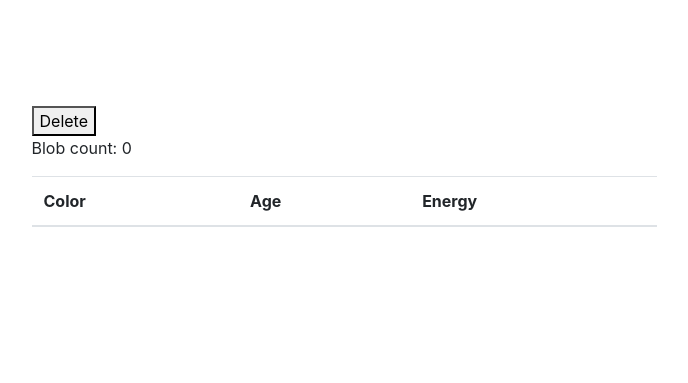
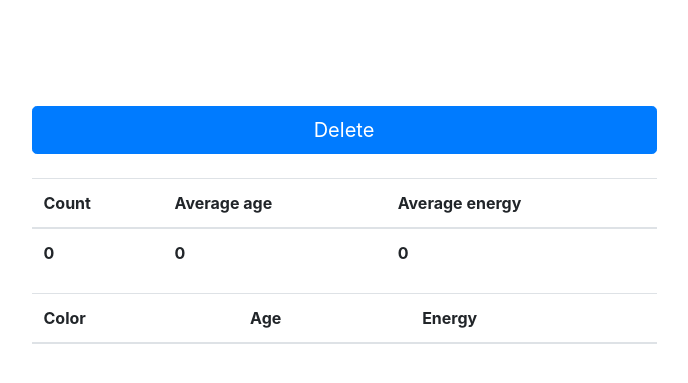
Before and after one commit to tomkarw/gis-of-life, a Django app: page /game/Sample/ in a window 1280 px wide. Shown: the part 56-439 px from the top of the page, without its empty margins (296-984 px from the left). Run offline with Django 3.2, Linux system fonts and the light colour scheme; a user stored in the database is signed in; tables that the repository leaves empty hold one stand-in row (values such as "Sample post"); grey boxes marked "Sample" are stand-in pictures; data that the repository does not hold is empty; some libraries are stand-ins or nearby versions.

Commit message:
finished working game

```diff
--- a/game/blob.py
+++ b/game/blob.py
@@ -42,7 +42,9 @@ def move(blob, move_decision) -> bool:
         blob.x = modulo(blob.x - 1, blob.game.width)
     else:
         blob.x = modulo(blob.x + 1, blob.game.width)
+
     blob.energy -= MOVE_ENERGY_LOSS
+
     if blob.energy <= 0:
         return False  # blob died from exhaustion
     return True  # blob gets to live another day
--- a/game/static/css/game-detail.css
+++ b/game/static/css/game-detail.css
@@ -2,3 +2,7 @@
     width: 1000px;
     height: 500px;
 }
+
+.canvas-div {
+    text-align: center;
+}
--- a/game/static/js/game-detail.js
+++ b/game/static/js/game-detail.js
@@ -42,6 +42,12 @@ function drawFrame(blobs) {
 
     blobs.sort((a, b) => a.age < b.age);
 
+    $('#blob-count').text(blobs.length);
+    let avg_age = blobs.reduce((acc, blob) => acc + blob.age, 0) / blobs.length;
+    $('#blob-avg-age').text(Math.round(avg_age * 100) / 100);
+    let avg_energy = blobs.reduce((acc, blob) => acc + blob.energy, 0) / blobs.length;
+    $('#blob-avg-energy').text(Math.round(avg_energy * 100) / 100);
+
     for (let blob of blobs) {
         ctx.fillStyle = blob.color;
         ctx.fillRect(blob.x * BLOB_SIZE, blob.y * BLOB_SIZE, BLOB_SIZE, BLOB_SIZE);
--- a/game/templates/game/game-detail.html
+++ b/game/templates/game/game-detail.html
@@ -7,11 +7,26 @@
 {% block content %}
     <link rel="stylesheet" href="{% static 'css/game-detail.css' %}">
 
-    <div style="width: {{ map_width }}; height: {{ map_height }}">
+    <div class="canvas-div" style="width: {{ map_width }}; height: {{ map_height }}">
         <canvas id="game-canvas" width="{{ map_width }}" height="{{ map_height }}"></canvas>
     </div>
-    <a href="{% url 'game-delete' object.token %}"><button>Delete</button></a><br>
-    <p> Blob count: <span id="blob-count">0</span></p>
+    <a href="{% url 'game-delete' object.token %}"><button class="btn btn-primary btn-lg btn-block game-button">Delete</button></a><br>
+    <table id="blobs-stats" class="table">
+        <thead>
+            <tr>
+                <th scope="col">Count</th>
+                <th scope="col">Average age</th>
+                <th scope="col">Average energy</th>
+            </tr>
+        </thead>
+        <tbody>
+            <tr>
+                <th scope="col"><span id="blob-count">0</span></th>
+                <th scope="col"><span id="blob-avg-age">0</span></th>
+                <th scope="col"><span id="blob-avg-energy">0</span></th>
+            </tr>
+        </tbody>
+    </table>
     <table id="blobs-list" class="table">
         <thead>
             <tr>
```
Also changed, not shown: game/static/js/game-create.js (+35 -35 lines), image_processing/utils.py (+24 -0 lines).
